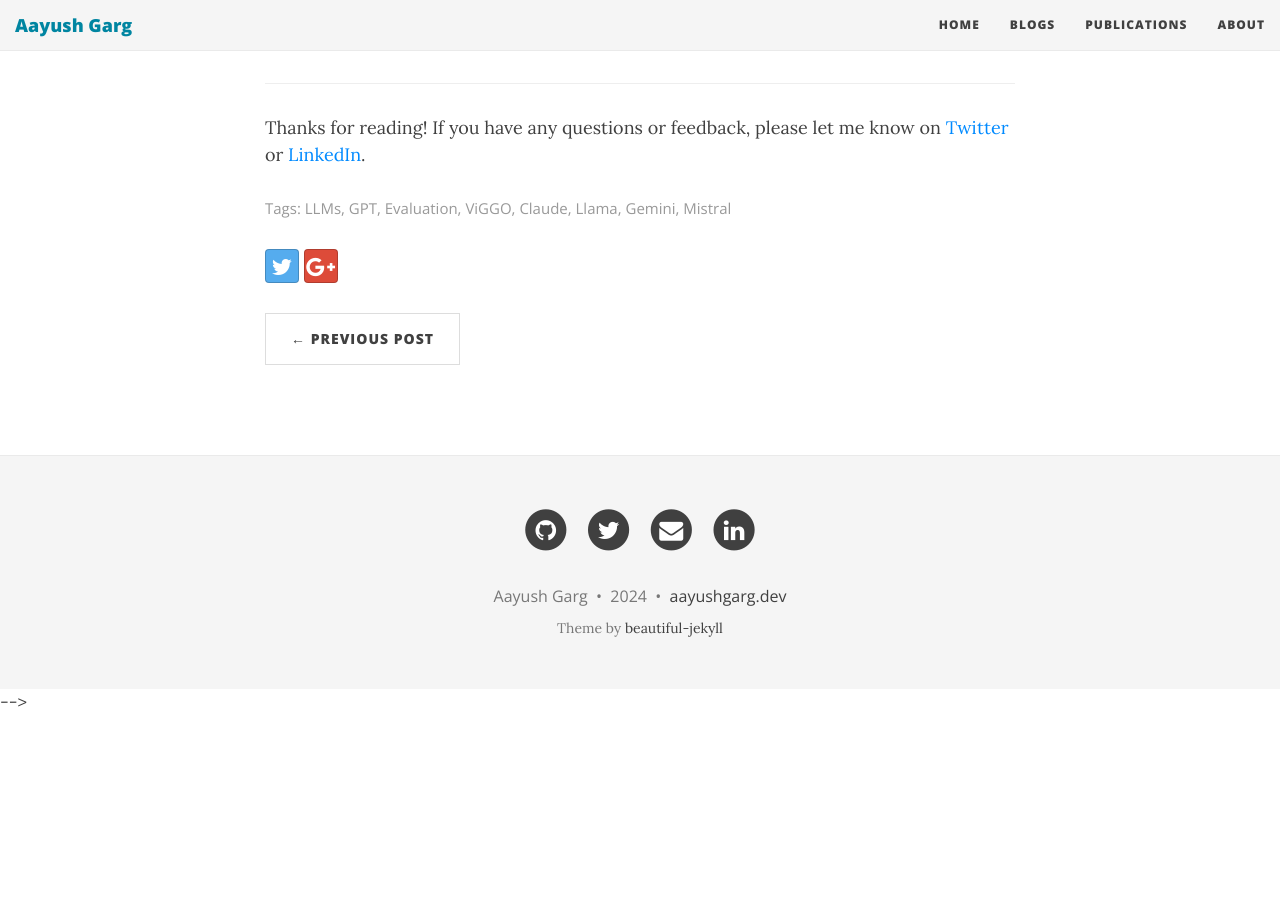
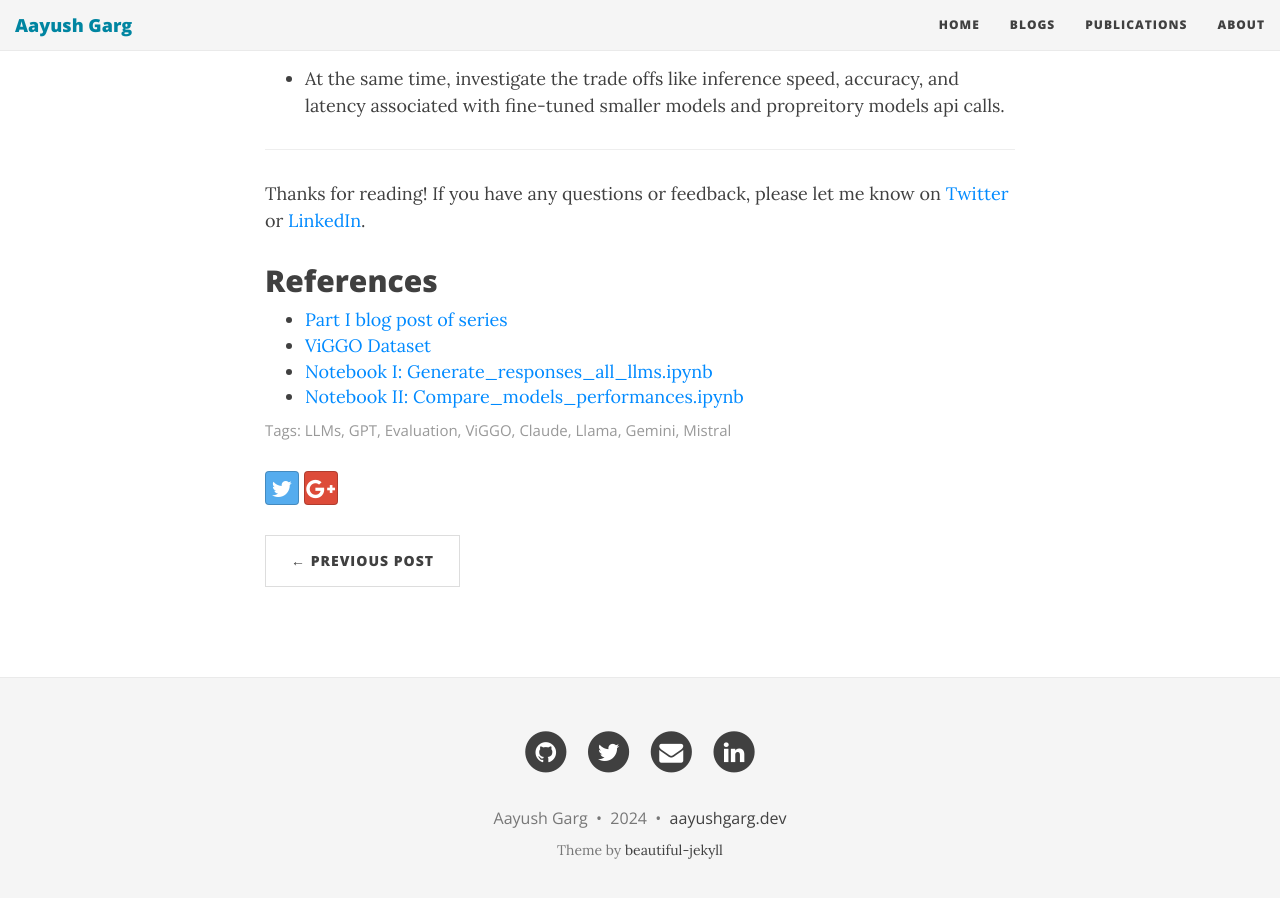
Before and after one commit to garg-aayush/garg-aayush.github.io, a Jekyll site: the page built from _posts/2024-07-09-compare-models-structured-data.md, in a window 1280 px wide and 900 px high, scrolled down 5661 px. Built offline with Jekyll 4.4.1, drawn with Linux system fonts in a browser that asks for light colours; nearby versions of some CDN libraries; before the commit the page ends 6376 px from its top, so only the background shows below that.

Commit message:
Update index and fix links in blog 2

```diff
--- a/_posts/2024-07-09-compare-models-structured-data.md
+++ b/_posts/2024-07-09-compare-models-structured-data.md
@@ -3,7 +3,7 @@
 title:  "Part II: Comparison of Model Performances on Structured Functional Representation Extraction"
 tags: ["LLMs", "GPT", "Evaluation", "ViGGO", "Claude", "Llama", "Gemini", "Mistral"]
 mathjax: true
-summary: In this blog post, I will walk through structured data extraction, specifically functional representation, using OpenAI's GPT-4o model.
+summary: This blog post compares the performance of various models in extracting structured functional representations from text.
 ---
 
 ### Introduction
@@ -103,7 +103,7 @@
 
 ### Evaluation Strategy
 
-To assess the models' performance, I used the same evaluation criteria as in the [previous post](https://aayushgarg.dev/2024-07-01-baseline-gpt4o-structured-data/):
+To assess the models' performance, I used the same evaluation criteria as in the [previous post](https://aayushgarg.dev/2024-07-03-baseline-gpt4o-structured-data/):
 
 1. **Function Name Match**: The function name must match the ground truth function name.
 
@@ -132,7 +132,8 @@
 6. `Mistral-8x7B's` performance is lower than anticipated, suggesting lower instruction-following capabilities.
 
 **Some key observations**
-_**Based on the quickly eyeballing the generated responses:**_
+
+> Based on the quickly eyeballing the generated responses:
 
 1. Almost all models consistently captures straightforward attributes such as player perspective and multiplayer status.
 2. For queries involving multiple attributes or conditions, the model sometimes misses or misinterprets parts of the input.
@@ -153,3 +154,10 @@
 
 ---
 Thanks for reading! If you have any questions or feedback, please let me know on [Twitter](https://twitter.com/Aayush_ander) or [LinkedIn](https://www.linkedin.com/in/aayush-garg-8b26a734/).
+
+## References
+
+- [Part I blog post of series](https://aayushgarg.dev/2024-07-03-baseline-gpt4o-structured-data/)
+- [ViGGO Dataset](https://huggingface.co/datasets/GEM/viggo)
+- [Notebook I: Generate_responses_all_llms.ipynb](https://github.com/garg-aayush/llm-warehouse/blob/main/tutorials/Generate_responses_all_llms.ipynb)
+- [Notebook II: Compare_models_performances.ipynb](https://github.com/garg-aayush/llm-warehouse/blob/main/tutorials/Compare_model_performances.ipynb)
--- a/index.html
+++ b/index.html
@@ -19,8 +19,12 @@
 <b>Updates:</b><br><br>
 
 <ul style="height: 300px; overflow: auto">
+	<li><b><i>July 2024:</i></b> Published the second blog post in the LLM fine-tuning series: <a
+			href="https://aayushgarg.dev/2024-07-09-compare-models-structured-data/">Part II: Comparison of Model Performances on Structured Functional Representation Extraction</a>.
+	</li><br>
+
 	<li><b><i>July 2024:</i></b> Launched the LLM fine-tuning series with <a
-			href="https://aayushgarg.dev/2024-07-01-baseline-gpt4o-structured-data/">Part I: Baseline Evaluation of
+			href="https://aayushgarg.dev/2024-07-03-baseline-gpt4o-structured-data/">Part I: Baseline Evaluation of
 			GPT-4o for Functional Representation Extraction</a>.
 	</li><br>
 
```
